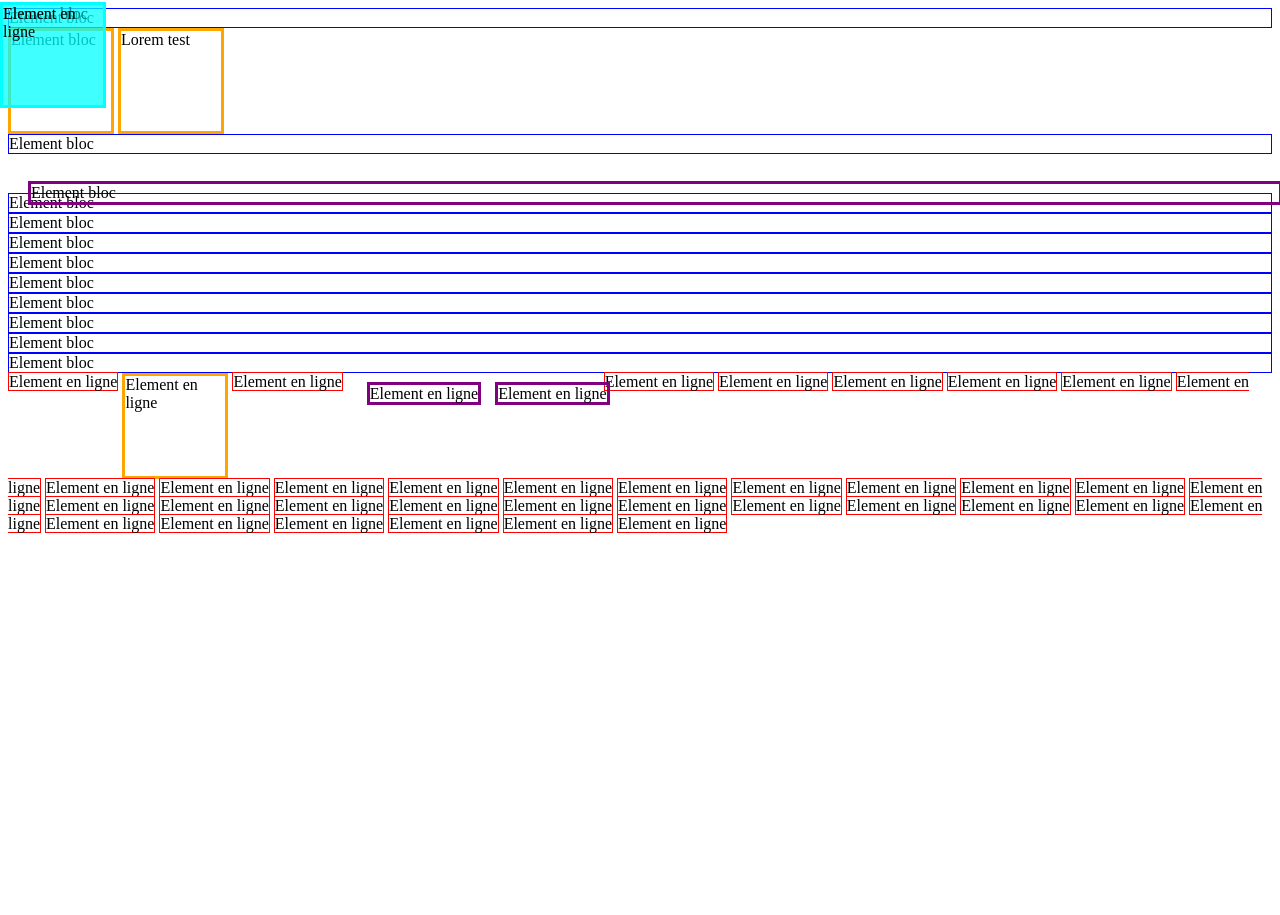
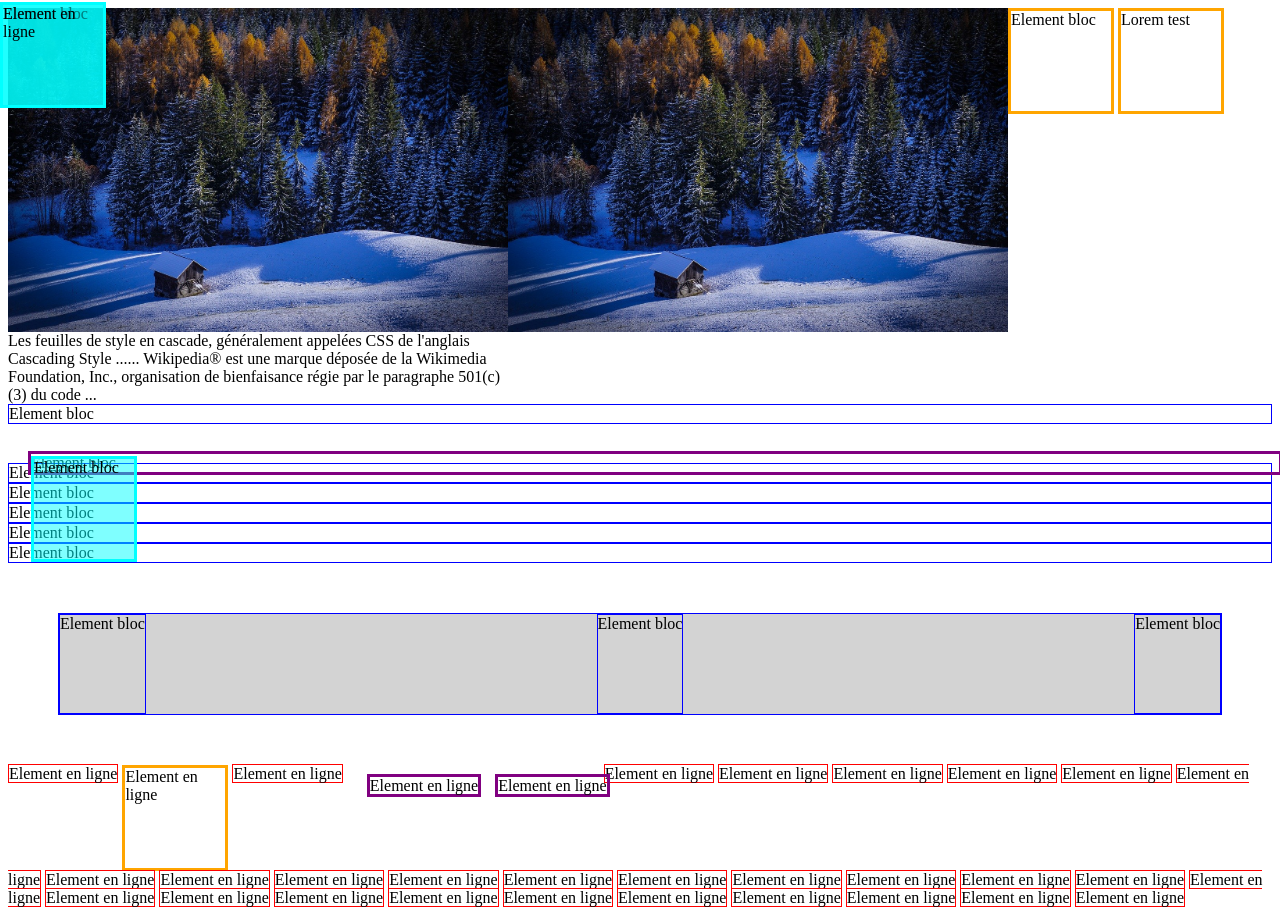
Before and after one commit to Gaied/Css3Projet, a plain HTML site: page Css/CSS-Positionnements/index.html in a window 1280 px wide. Before the commit the page ends 800 px from the top, so only its background shows below. Drawn offline with Linux system fonts and the light colour scheme.

Commit message:
fixe
test fixe et flottant

```diff
--- a/Css/CSS-Positionnements/css/Style.css
+++ b/Css/CSS-Positionnements/css/Style.css
@@ -31,3 +31,29 @@ span{
     top: 2px;
     left: 0px;
 }
+.fixe{
+     border: 3px solid magenta;
+    background: rgba(0,255,255,.5);
+    position: fixed;
+    width: 100px;
+    height: 100px;
+    top: 2px;
+    left: 0px;
+}
+.flottant{
+    border: 2px ;
+    float:left;
+    width: 500px;
+    left: 400px;
+}
+.clearer{
+    clear: both;
+}
+.flexbox {
+    background: lightgray;
+    margin: 50px;
+    height: 100px;
+  display: flex;
+    flex-direction: row;
+    justify-content: space-between;
+}
--- a/Css/CSS-Positionnements/index.html
+++ b/Css/CSS-Positionnements/index.html
@@ -7,22 +7,27 @@
 
 </head>
 <body>
-<div>Element bloc </div>
+    <img src="img/font1.jpg" class="flottant">
+    <img src="img/font1.jpg" class="flottant">
+<div class="flottant">Les feuilles de style en cascade, généralement appelées CSS de l'anglais Cascading Style ...... Wikipedia® est une marque déposée de la Wikimedia Foundation, Inc., organisation de bienfaisance régie par le paragraphe 501(c)(3) du code ...</div>
 <div class="ib">Element bloc </div>
 <div class="ib">Lorem test </div>
-<div>Element bloc </div>
-<div class="relatif">Element bloc </div>
+<div class="clearer">Element bloc </div>
+<div class="relatif">Element bloc
+<div class="absolu">Element bloc </div>
+</div>
 <div>Element bloc </div>
 <div class="absolu">Element bloc </div>
 <div>Element bloc </div>
 <div>Element bloc </div>
 <div>Element bloc </div>
+<div class="fixe">Element bloc </div>
 <div>Element bloc </div>
-<div>Element bloc </div>
-<div>Element bloc </div>
-<div>Element bloc </div>
-<div>Element bloc </div>
-
+<div class="flexbox">
+    <div>Element bloc </div>
+    <div>Element bloc </div>
+    <div>Element bloc </div>
+</div>
 <span>Element en ligne</span>
 <span class="ib">Element en ligne</span>
 <span>Element en ligne</span>
@@ -56,13 +61,6 @@
 <span>Element en ligne</span>
 <span>Element en ligne</span>
 <span>Element en ligne</span>
-<span>Element en ligne</span>
-<span>Element en ligne</span>
-<span>Element en ligne</span>
-<span>Element en ligne</span>
-<span>Element en ligne</span>
-<span>Element en ligne</span>
-<span>Element en ligne</span>
 
 </body>
 </html>
```
